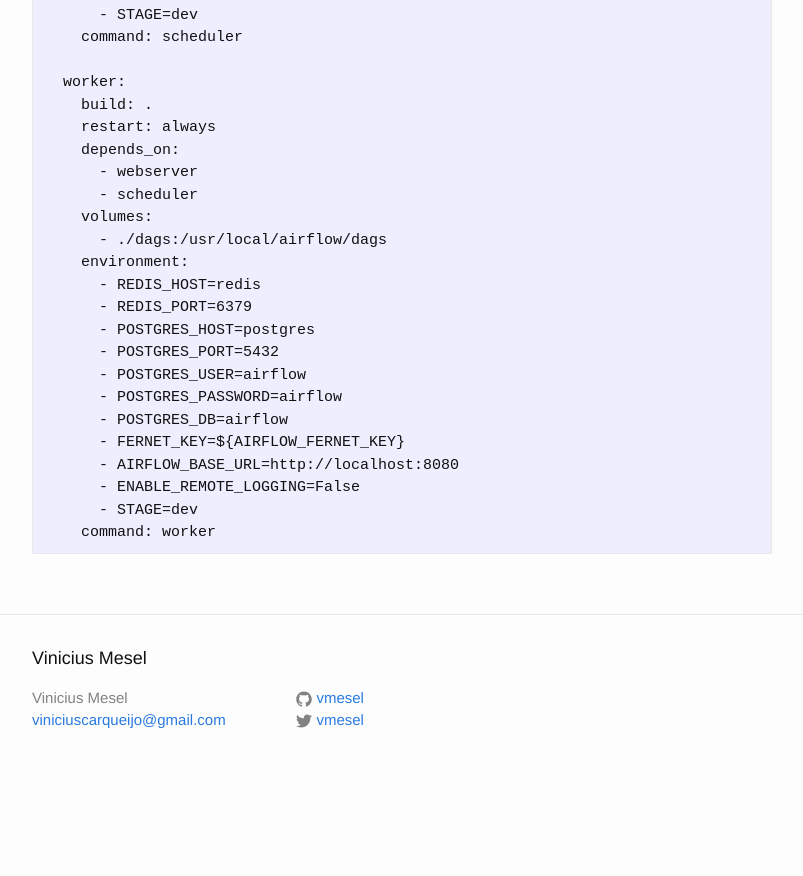
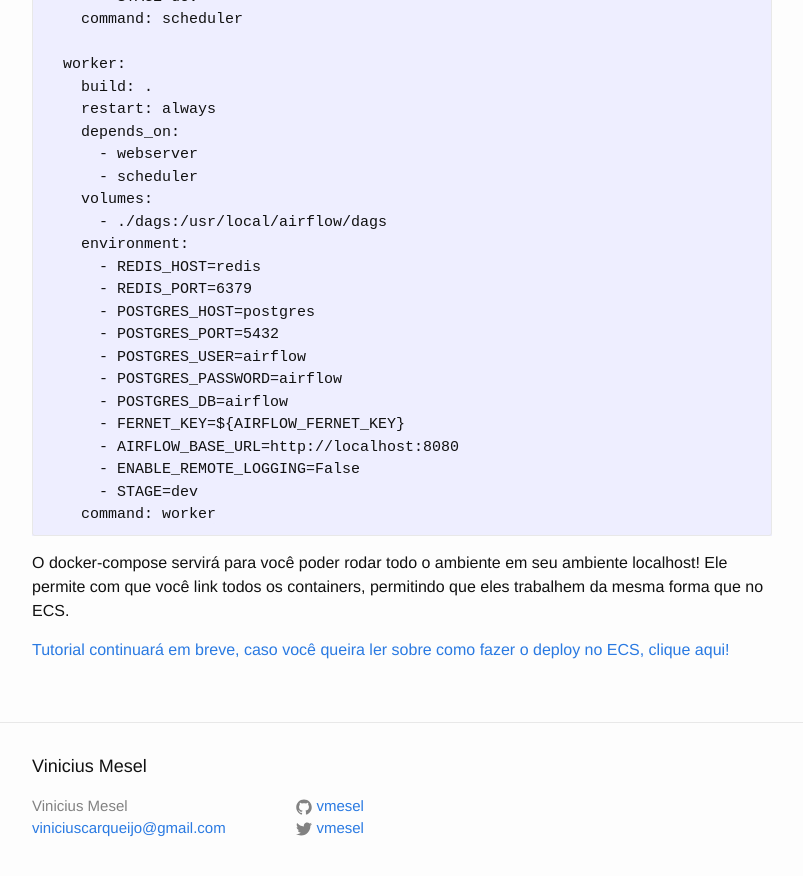
Before and after one commit to vmesel/vmesel.github.io, a Jekyll site: the page built from _posts/2020-07-30-subindo-apache-airflow.md, in a window 1280 px wide and 900 px high, scrolled down 5528 px. Shown: the top 876 px of the window, without its empty margins (238-1041 px from the left). Built offline with Jekyll 4.4.1, drawn with Linux system fonts in a browser that asks for light colours; before the commit the page ends 6320 px from its top, so only the background shows below that; some of the changed text lies outside the part shown.

Commit message:
Update 2020-07-30-subindo-apache-airflow.md

````diff
--- a/_posts/2020-07-30-subindo-apache-airflow.md
+++ b/_posts/2020-07-30-subindo-apache-airflow.md
@@ -154,7 +154,7 @@
 Recomendo você pegar este arquivo originalmente do Airflow e configurar conforme suas necessidades!
 
 
-## Docker-Compose, ou como a gente vai fazer o deploy de toda essa bodega
+### Docker-Compose, ou como a gente vai fazer rodar localmente de toda essa bodega
 
 Nosso docker-compose é este:
 
@@ -267,3 +267,7 @@
       - STAGE=dev
     command: worker
 ```
+
+O docker-compose servirá para você poder rodar todo o ambiente em seu ambiente localhost! Ele permite com que você link todos os containers, permitindo que eles trabalhem da mesma forma que no ECS.
+
+[Tutorial continuará em breve, caso você queira ler sobre como fazer o deploy no ECS, clique aqui!](https://towardsdatascience.com/how-to-deploy-apache-airflow-with-celery-on-aws-ce2518dbf631)
````
